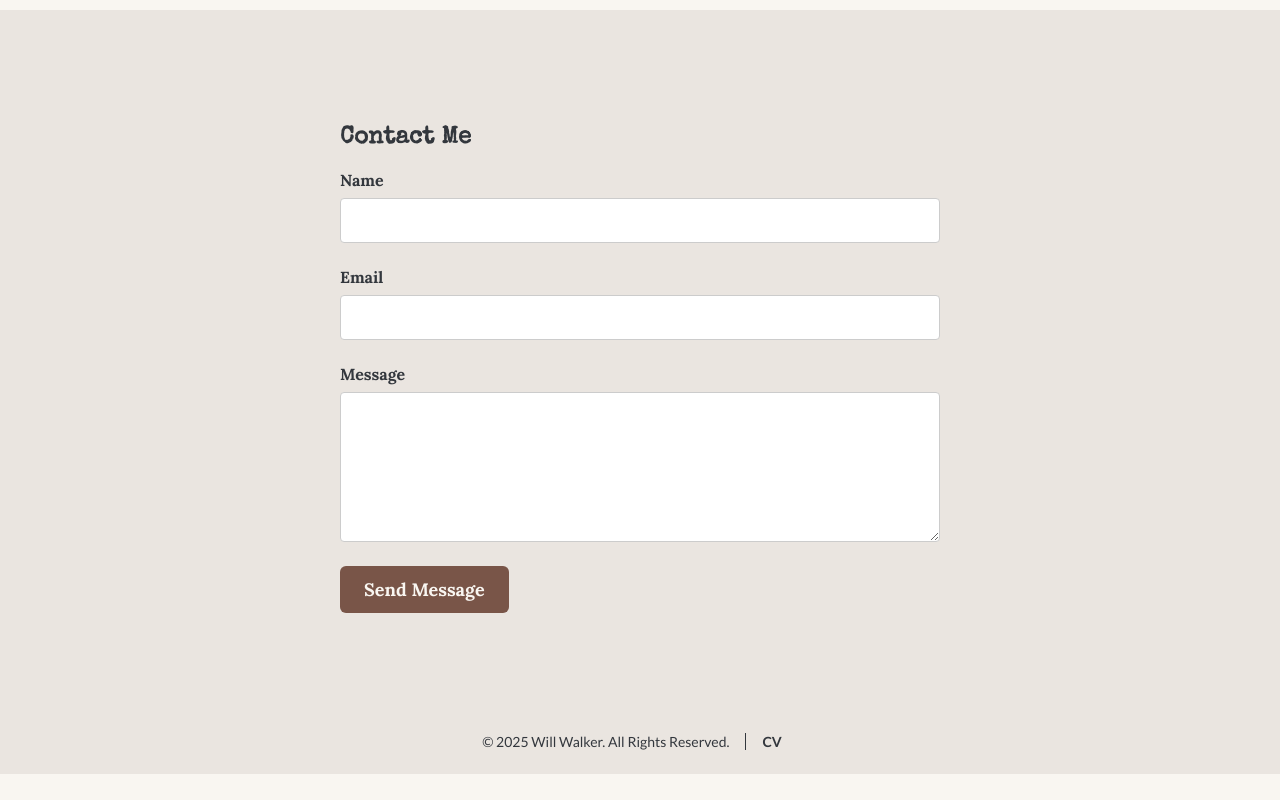
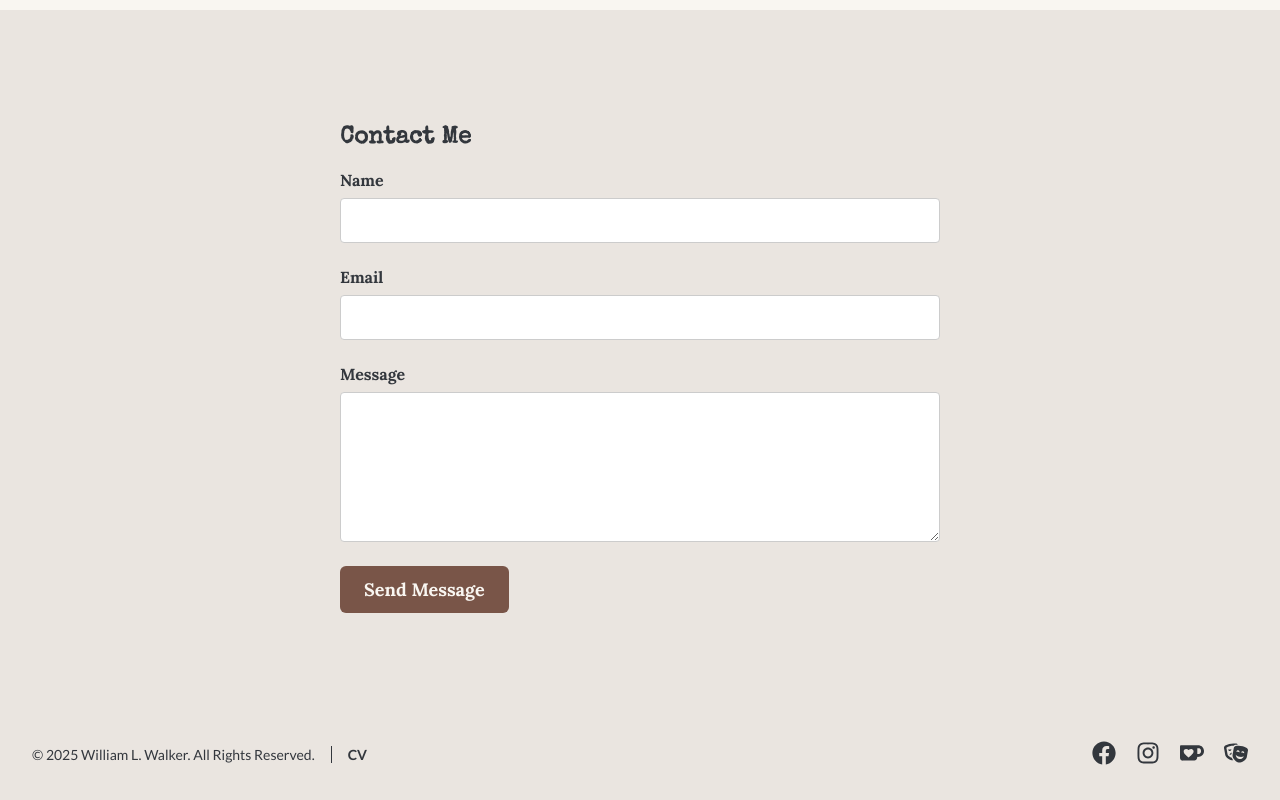
Before and after one commit to PupRiku/will-walker-website, a Next.js app: page / in a window 1280 px wide. Shown: the part 2936-3736 px from the top of the page. Before the commit the page ends 3710 px from the top, so only its background shows below. Built offline with nearby package versions, Linux system fonts and the light colour scheme.

Commit message:
Add social links to footer

```diff
--- a/src/components/Footer.module.css
+++ b/src/components/Footer.module.css
@@ -1,12 +1,11 @@
 .footer {
   background-color: var(--color-accent-subtle);
   color: var(--color-text);
-  padding: 1.5rem 2rem;
-  text-align: center;
+  padding: 2rem;
   display: flex;
-  justify-content: center;
+  justify-content: space-between;
   align-items: center;
-  gap: 1rem;
+  gap: 1.5rem;
   flex-wrap: wrap;
 }
 
@@ -28,3 +27,21 @@
   color: var(--color-accent-primary);
   text-decoration: underline;
 }
+
+.footerLinks {
+  display: flex;
+  align-items: center;
+  gap: 1rem;
+  flex-wrap: wrap;
+}
+
+.footerInner {
+  max-width: 1400px;
+  width: 100%;
+  margin: 0 auto;
+  display: flex;
+  justify-content: space-between;
+  align-items: center;
+  flex-wrap: wrap;
+  gap: 1.5rem;
+}
--- a/src/components/Footer.tsx
+++ b/src/components/Footer.tsx
@@ -1,16 +1,22 @@
 import Link from 'next/link';
+import SocialLinks from './SocialLinks';
 import styles from './Footer.module.css';
 
 export default function Footer() {
   const currentYear = new Date().getFullYear();
   return (
     <footer className={styles.footer}>
-      <p className={styles.text}>
-        &copy; {currentYear} Will Walker. All Rights Reserved.
-      </p>
-      <Link href="/cv" className={styles.footerLink}>
-        CV
-      </Link>
+      <div className={styles.footerInner}>
+        <div className={styles.footerLinks}>
+          <p className={styles.text}>
+            &copy; {currentYear} William L. Walker. All Rights Reserved.
+          </p>
+          <Link href="/cv" className={styles.footerLink}>
+            CV
+          </Link>
+        </div>
+        <SocialLinks />
+      </div>
     </footer>
   );
 }
```
